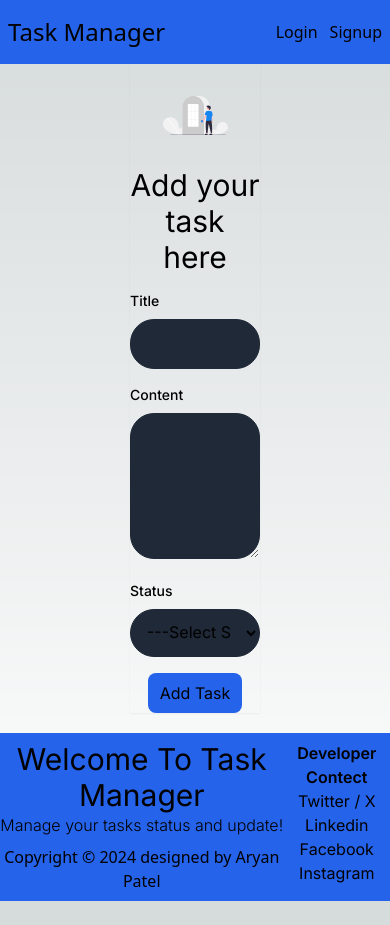
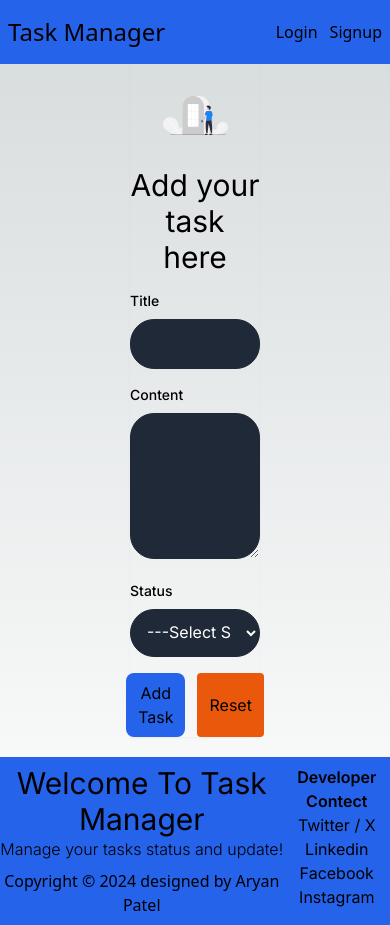
Before and after one commit to aryanpatel077/full-stack-work-manager-2, a Next.js app: page /add-task in a window 390 px wide. Before the commit the page ends 901 px from the top, so only its background shows below. Built offline with nearby package versions, Linux system fonts and the light colour scheme; no server answers.

Commit message:
Fix responsiveness try-3

```diff
--- a/src/app/add-task/AddTask.jsx
+++ b/src/app/add-task/AddTask.jsx
@@ -15,6 +15,13 @@ const AddTask = () => {
     // temp solution
     userId: "",
   });
+  const resetForm = () => {
+    setTask({
+      title: "",
+      content: "",
+
+    });
+  };
 
   const handleAddTask = async (event) => {
     event.preventDefault();
@@ -65,7 +72,7 @@ const AddTask = () => {
             </label>
             <input
               type="text"
-              className="w-full p-3 rounded-3xl bg-gray-800 focus:ring-gray-400-100 border border-gray-800"
+              className="w-full p-3 rounded-3xl bg-gray-800 text-white focus:ring-gray-400-100 border border-gray-800"
               id="task_title"
               name="task_title"
               onChange={(event) => {
@@ -86,7 +93,7 @@ const AddTask = () => {
               Content
             </label>
             <textarea
-              className="w-full p-3 rounded-3xl bg-gray-800 focus:ring-gray-400-100 border border-gray-800"
+              className="w-full p-3 rounded-3xl bg-gray-800 text-white focus:ring-gray-400-100 border border-gray-800"
               id="task_content"
               rows={5}
               name="task_content"
@@ -110,7 +117,7 @@ const AddTask = () => {
             </label>
             <select
               id="task_status"
-              className="w-full p-3 rounded-3xl bg-gray-800 focus:ring-gray-400-100 border border-gray-800"
+              className="w-full p-3 rounded-3xl bg-gray-800 text-white focus:ring-gray-400-100 border border-gray-800"
               name="task_status"
               onChange={(event) => {
                 setTask({
@@ -133,6 +140,13 @@ const AddTask = () => {
             <button className="bg-blue-600 py-2 px-3 rounded-lg hover:bg-blue-800">
               Add Task{" "}
             </button>
+            <button
+                onClick={resetForm}
+                type="button"
+                className="px-3 py-2 bg-orange-600 ms-3 rounded hover:bg-orange-400"
+              >
+                Reset
+              </button>
           </div>
 
           {/* {JSON.stringify(task)} */}
--- a/src/app/login/Login.jsx
+++ b/src/app/login/Login.jsx
@@ -12,6 +12,17 @@ const Login = () => {
     email: "",
     password: "",
   });
+
+  const resetForm = () => {
+    setLoginData({
+      name: "",
+      email: "",
+      password: "",
+      about: "",
+      profileURL:
+        "https://encrypted-tbn0.gstatic.com/images?q=tbn:ANd9GcQz1K1evWjMTfR3IMBxQxXSGV2pTaO2rAP7EzIMB4u0YwxfFL4pJ269eff6sNvuxtjI7c4s",
+    });
+  };
 
   const loginFormSubmitted = async (event) => {
     event.preventDefault();
@@ -94,13 +105,20 @@ const Login = () => {
             />
           </div>
 
-          <div className="mt-3 text-center">
+          <div className="mt-3 text-center flex">
             <button
               type="submit"
               className="px-3 py-2 bg-green-500  rounded hover:bg-green-400"
             >
               Login
             </button>
+            <button
+                onClick={resetForm}
+                type="button"
+                className="px-3 py-2 bg-orange-600 ms-3 rounded hover:bg-orange-400"
+              >
+                Reset
+              </button>
           </div>
         </form>
       </div>
--- a/src/app/signup/Signup.jsx
+++ b/src/app/signup/Signup.jsx
@@ -171,7 +171,7 @@ const Signup = () => {
                 value={data.about}
               ></textarea>
             </div>
-            <div className="mt-3 text-center">
+            <div className="mt-3 text-center flex">
               <button
                 type="submit"
                 className="px-3 py-2 bg-green-600  rounded hover:bg-green-400"
--- a/src/components/homepage/TestimonialSection.js
+++ b/src/components/homepage/TestimonialSection.js
@@ -81,11 +81,11 @@ const TestimonialSection = () => {
 
 const TestimonialCard = ({ testimonial }) => {
   return (
-    <div className="p-4">
-      <div className="bg-white rounded-lg shadow-md p-1">
+    <div className="m-2">
+      <div className="bg-white rounded-lg shadow-md p-2">
         <p className="text-gray-700 mb-4">{testimonial.message}</p>
-        <div className="flex items-center">
-          <div className="mr-2">
+        <div className="flex items-center ">
+          <div>
             <div className="h-12 w-12 rounded-full bg-blue-500 flex items-center justify-center text-white font-semibold">
               {testimonial.name.charAt(0)}
             </div>
```
